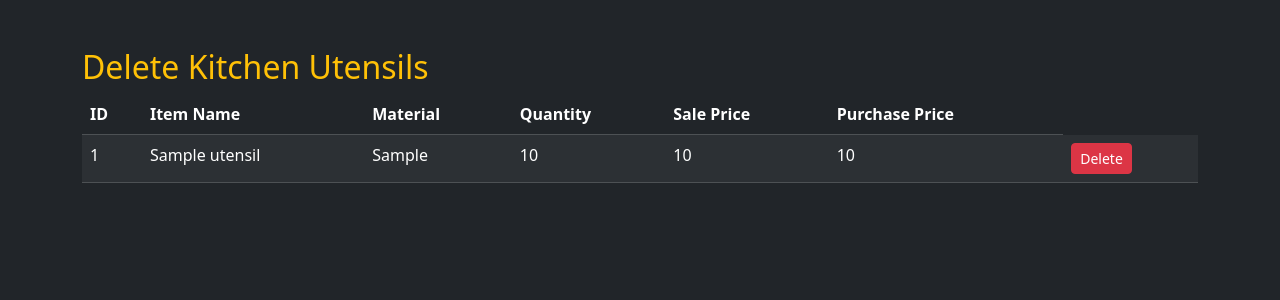
After one commit to prosperityadedayo/Flask_Crud_WebApp, a Flask app: page /delete in a window 1280 px wide. The commit adds this page. Shown: the top 300 px of the page. Run offline with Flask 3, Linux system fonts and the light colour scheme; tables that the repository leaves empty or names only in its code hold one stand-in row (values such as "Sample post"); some libraries are stand-ins or nearby versions.

Commit message:
Bobby added the delete method

```diff
--- a/app.py
+++ b/app.py
@@ -89,6 +89,23 @@ def update_list():
     utensils = cursor.fetchall()
     return render_template('update_list.html', utensils=utensils)
 
+@app.route('/delete')
+def delete_page():
+    cursor = mysql.connection.cursor()
+    cursor.execute("SELECT * FROM kitchen_utensils")
+    utensils = cursor.fetchall()
+    cursor.close()
+    return render_template('delete.html', utensils=utensils)
+
+
+@app.route('/delete<int:id>', methods=['POST'])
+def delete_utensil(id):
+    cursor = mysql.connection.cursor()
+    cursor.execute('DELETE FROM kitchen_utensils WHERE id = %s', (id,))
+    mysql.connection.commit()
+    cursor.close()
+    return redirect(url_for('view_inventory'))
+
 
 if __name__ == '__main__':
     app.run(debug=True, port=5000)
--- a/templates/dashboard.html
+++ b/templates/dashboard.html
@@ -19,7 +19,7 @@
         <a href="/create" class="list-group-item list-group-item-action bg-black text-light">Add Item</a>
         <a href="/inventory" class="list-group-item list-group-item-action bg-black text-light">View Inventory</a>
         <a href="/update" class="list-group-item list-group-item-action bg-black text-light">Update Item</a>
-        <a href="#" class="list-group-item list-group-item-action bg-black text-light">Delete Item</a>
+        <a href="/delete" class="list-group-item list-group-item-action bg-black text-light">Delete Item</a>
       </div>
     </div>
     <div id="page-content-wrapper" class="w-100">
--- /dev/null
+++ b/templates/delete.html
@@ -0,0 +1,42 @@
+<!DOCTYPE html>
+<html lang="en">
+<head>
+    <meta charset="UTF-8">
+    <title>Delete Items</title>
+    <link href="https://cdn.jsdelivr.net/npm/bootstrap@5.3.3/dist/css/bootstrap.min.css" rel="stylesheet">
+</head>
+<body class="bg-dark text-light">
+<div class="container mt-5">
+    <h2 class="text-warning">Delete Kitchen Utensils</h2>
+    <table class="table table-dark table-striped">
+        <thead>
+        <tr>
+            <th>ID</th>
+            <th>Item Name</th>
+            <th>Material</th>
+            <th>Quantity</th>
+            <th>Sale Price</th>
+            <th>Purchase Price</th>
+        </tr>
+        </thead>
+        <tbody>
+        {% for utensil in utensils %}
+        <tr>
+            <td>{{ utensil[0] }}</td>
+            <td>{{ utensil[1] }}</td>
+            <td>{{ utensil[2] }}</td>
+            <td>{{ utensil[3] }}</td>
+            <td>{{ utensil[4] }}</td>
+            <td>{{ utensil[5] }}</td>
+            <td>
+                <form action="{{ url_for('delete_utensil', id=utensil[0]) }}" method="POST" onsubmit="return confirm('Are you sure you want to delete this item?');">
+                    <button type="submit" class="btn btn-danger btn-sm">Delete</button>
+                </form>
+            </td>
+        </tr>
+        {% endfor %}
+        </tbody>
+    </table>
+</div>
+</body>
+</html>
```
